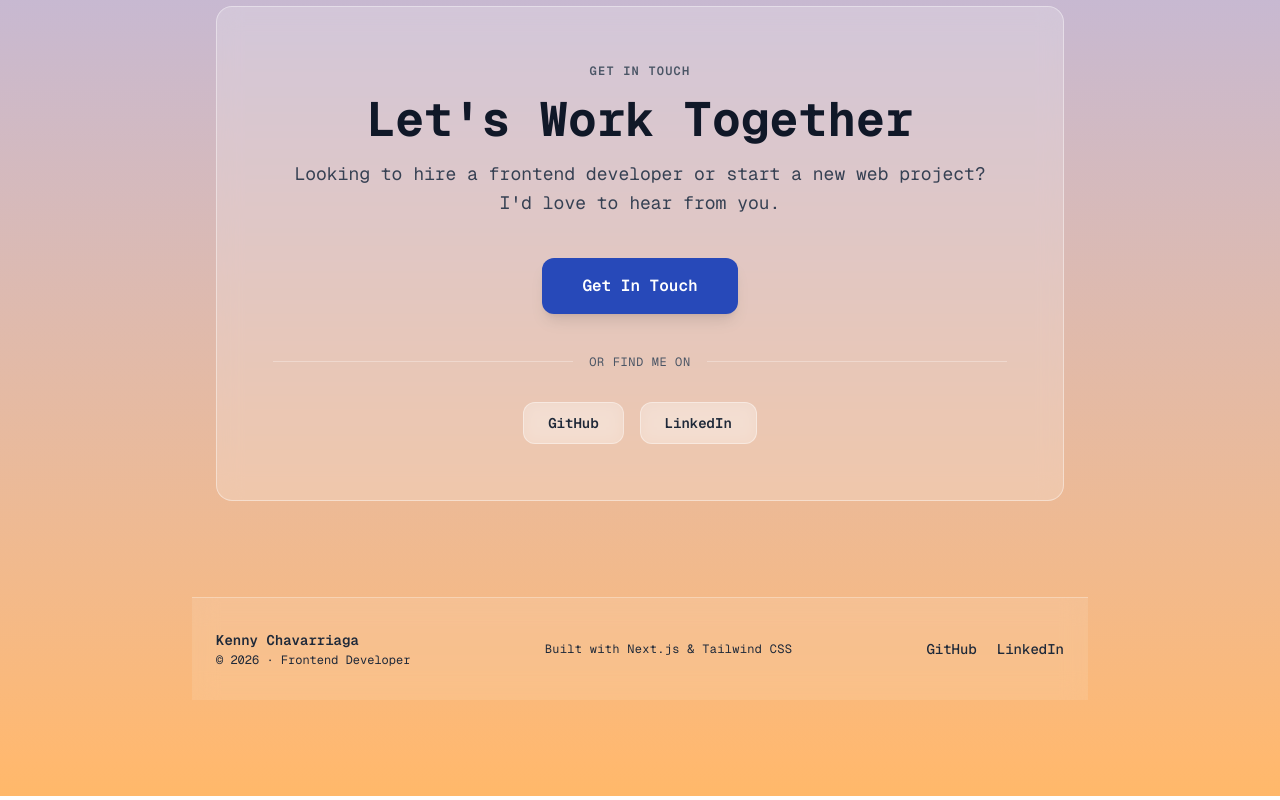
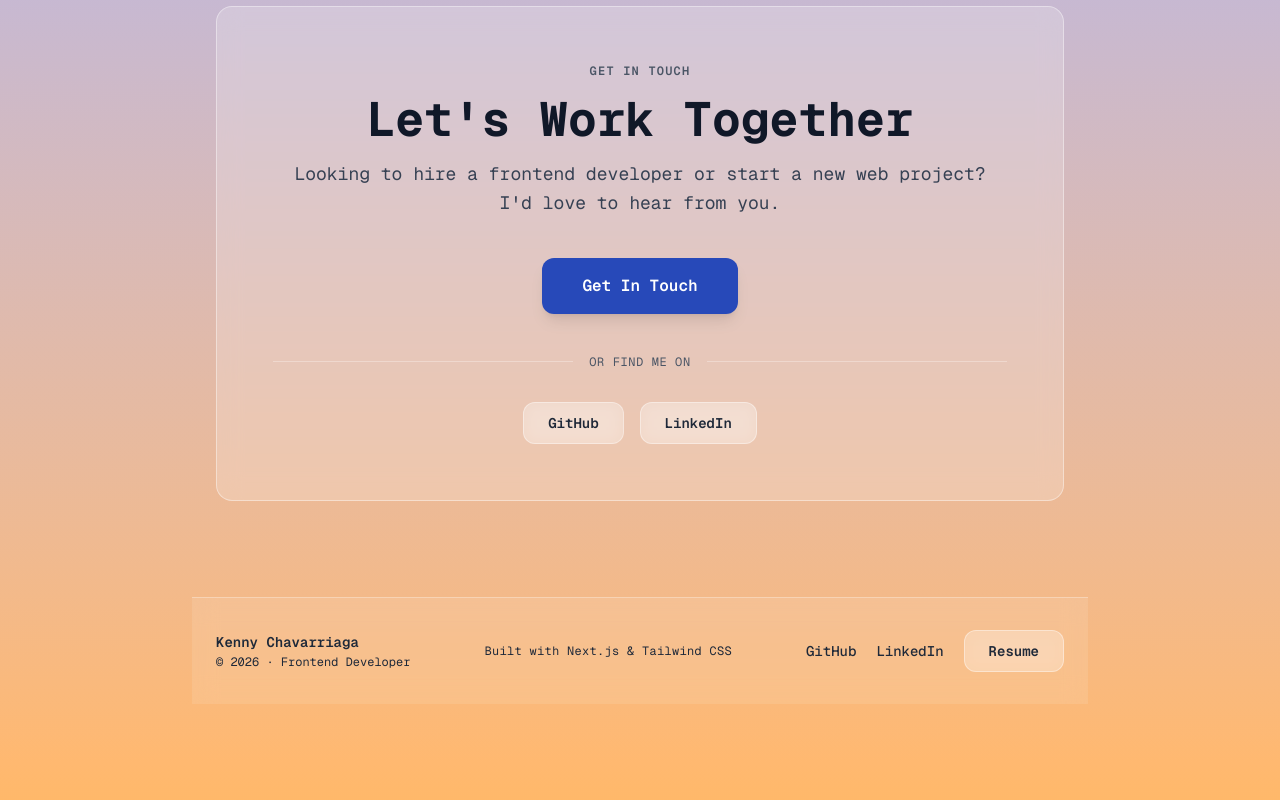
Before and after one commit to Mafesto8798/freelance-portfolio, a Next.js app: page / in a window 1280 px wide. Shown: the part 1745-2545 px from the top of the page. Built offline with nearby package versions, Linux system fonts and the light colour scheme.

Commit message:
-Added resume link

```diff
--- a/pages/components/Footer.js
+++ b/pages/components/Footer.js
@@ -36,6 +36,14 @@ export default function Footer() {
           >
             LinkedIn
           </a>
+             <a
+            href="https://docs.google.com/document/d/1irGcJLTrDXVAkazeWrflUvYxXbvzvgGX/edit?usp=sharing&ouid=112014708772403031294&rtpof=true&sd=true"
+            target="_blank"
+            rel="noopener noreferrer"
+            className="px-6 py-2.5 bg-white/25 backdrop-blur-sm border border-white/40 text-gray-800  text-sm font-semibold rounded-xl hover:bg-white/40 active:scale-95 transition-all"
+          >
+            Resume
+          </a>
         </div>
 
       </div>
```
